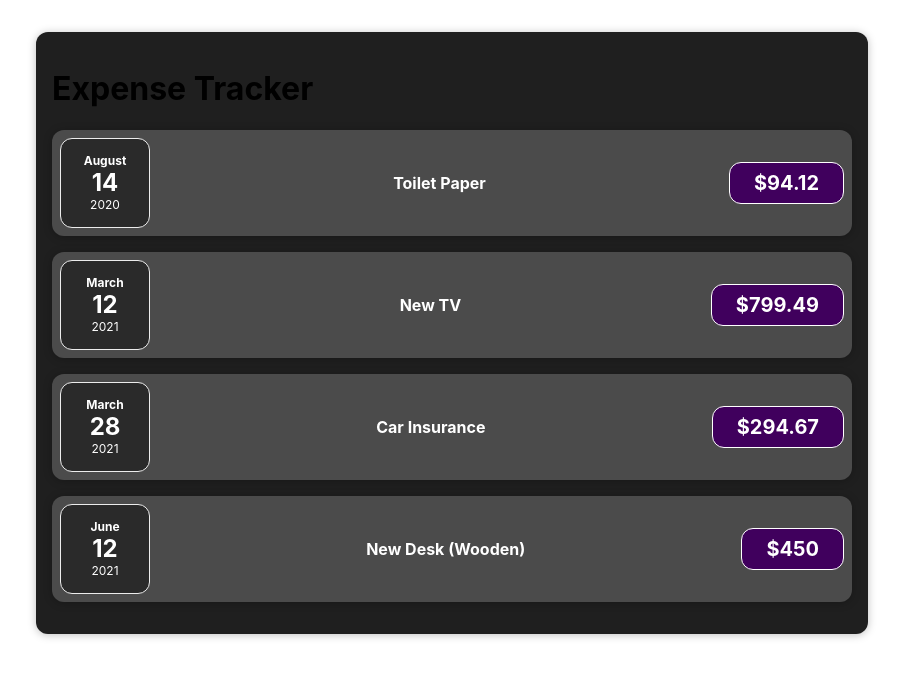
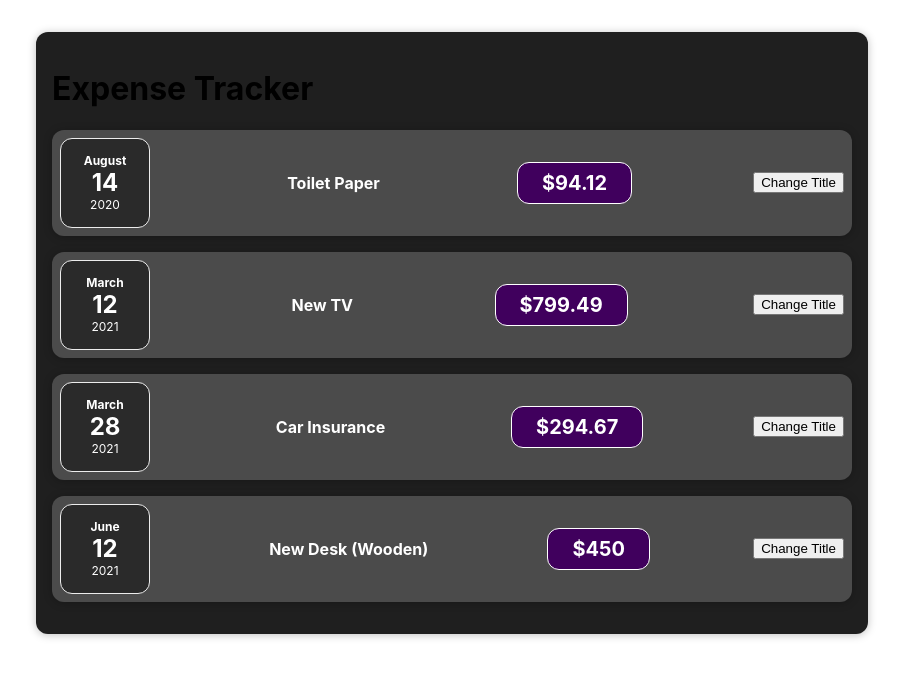
Before and after one commit to johngwells/React-Expense-Tracker, a React (Create React App) app in the folder expense-tracker/: page / in a window 1280 px wide. Shown: the top 678 px of the page, without its empty margins (188-1091 px from the left). Built offline with nearby package versions, Linux system fonts and the light colour scheme.

Commit message:
useState

```diff
--- a/expense-tracker/src/components/Expenses/ExpenseItem.js
+++ b/expense-tracker/src/components/Expenses/ExpenseItem.js
@@ -1,15 +1,24 @@
+import React, { useState } from 'react';
+
 import ExpenseDate from './ExpenseDate'
 import Card from '../UI/Card';
 import './ExpenseItem.css';
 
 function ExpenseItem({date, title, amount}) {
+  const [newTitle, setTitle] = useState(title);
+
+  const clickHandler = (e) => {
+    setTitle('Updated')
+  }
+
   return (
     <Card className='expense-item'>
       <ExpenseDate date={date}/>
       <div>
-        <h2 className='expense-item__description'>{title}</h2>
+        <h2 className='expense-item__description'>{newTitle}</h2>
       </div>
       <div className='expense-item__price'>${amount}</div>
+      <button onClick={clickHandler}>Change Title</button>
     </Card>
   );
 }
```
